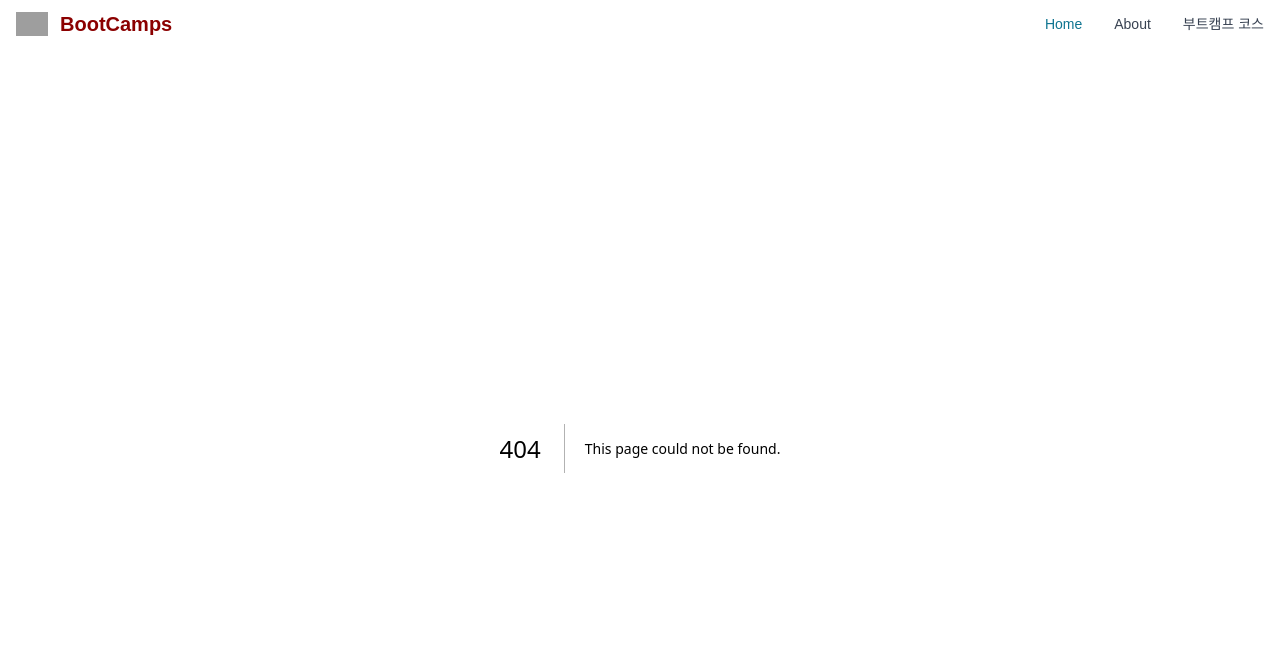
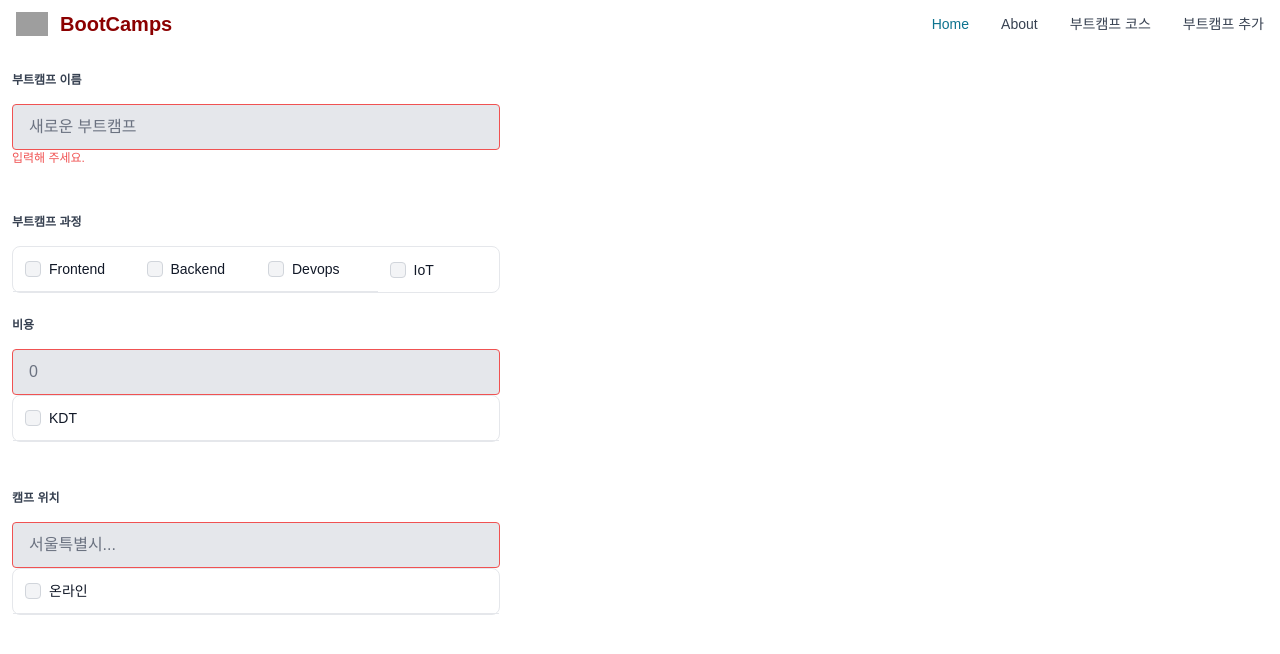
Before and after one commit to jidoil/next-tailwind-typescript-test, a Next.js app: page /makeNewCamp in a window 1280 px wide. Before the commit this address had no page. Shown: the top 654 px of the page. Built offline with nearby package versions, Linux system fonts and the light colour scheme; grey boxes are pictures that could not be loaded.

Commit message:
Make new Camp added.

```diff
--- a/components/NavBar.js
+++ b/components/NavBar.js
@@ -32,6 +32,9 @@ function NavBar() {
                 <Navbar.Link href="/camps">
                     부트캠프 코스
                 </Navbar.Link>
+                <Navbar.Link href="/makeNewCamp">
+                    부트캠프 추가
+                </Navbar.Link>
             </Navbar.Collapse>
         </Navbar>
     )
--- /dev/null
+++ b/pages/makeNewCamp.js
@@ -0,0 +1,123 @@
+import NavBar from "../components/NavBar";
+import Head from "next/head";
+
+function MakeNewCamp() {
+    console.log('About Render')
+    return (
+        <>
+            <form className="w-full max-w-lg" action="/camps" method="post">
+
+                {/*부트 캠프 이름*/}
+                <div className="flex flex-wrap -mx-3 mb-6 mt-6">
+                    <div className="w-full md:w-1/2 px-3 mb-6 md:mb-0">
+                        <label className="block uppercase tracking-wide text-gray-700 text-xs font-bold mb-4"
+                               htmlFor="bootcamp-name">
+                            부트캠프 이름
+                        </label>
+                        <input
+                            className="appearance-none block w-full bg-gray-200 text-gray-700 border border-red-500 rounded py-3 px-4 mb-3 leading-tight focus:outline-none focus:bg-white"
+                            id="bootcamp-name" name="bootcamp-name" type="text" placeholder="새로운 부트캠프" />
+                            <p className="text-red-500 text-xs italic">입력해 주세요.</p>
+                    </div>
+                </div>
+
+                {/*부트 캠프 과정*/}
+                <div className="w-full md:w-1/2 px-3 mb-6 md:mb-0">
+                    <p className="mb-4 font-semibold text-gray-700 dark:text-white text-xs">부트캠프 과정</p>
+                    <ul className="items-center w-full text-sm font-medium text-gray-900 bg-white border border-gray-200 rounded-lg sm:flex dark:bg-gray-700 dark:border-gray-600 dark:text-white">
+                        <li className="w-full border-b border-gray-200 sm:border-b-0 sm:border-r dark:border-gray-600">
+                            <div className="flex items-center pl-3">
+                                <input id="frontend-checkbox-list" type="checkbox" value="frontend"
+                                       className="w-4 h-4 text-blue-600 bg-gray-100 border-gray-300 rounded focus:ring-blue-500 dark:focus:ring-blue-600 dark:ring-offset-gray-700 dark:focus:ring-offset-gray-700 focus:ring-2 dark:bg-gray-600 dark:border-gray-500" />
+                                <label htmlFor="frontend-checkbox-list"
+                                       className="w-full py-3 ml-2 text-sm font-medium text-gray-900 dark:text-gray-300">Frontend</label>
+                            </div>
+                        </li>
+                        <li className="w-full border-b border-gray-200 sm:border-b-0 sm:border-r dark:border-gray-600">
+                            <div className="flex items-center pl-3">
+                                <input id="Backend-checkbox-list" type="checkbox" value="backend"
+                                       className="w-4 h-4 text-blue-600 bg-gray-100 border-gray-300 rounded focus:ring-blue-500 dark:focus:ring-blue-600 dark:ring-offset-gray-700 dark:focus:ring-offset-gray-700 focus:ring-2 dark:bg-gray-600 dark:border-gray-500" />
+                                <label htmlFor="Backend-checkbox-list"
+                                       className="w-full py-3 ml-2 text-sm font-medium text-gray-900 dark:text-gray-300">Backend</label>
+                            </div>
+                        </li>
+                        <li className="w-full border-b border-gray-200 sm:border-b-0 sm:border-r dark:border-gray-600">
+                            <div className="flex items-center pl-3">
+                                <input id="devops-checkbox-list" type="checkbox" value="devops"
+                                       className="w-4 h-4 text-blue-600 bg-gray-100 border-gray-300 rounded focus:ring-blue-500 dark:focus:ring-blue-600 dark:ring-offset-gray-700 dark:focus:ring-offset-gray-700 focus:ring-2 dark:bg-gray-600 dark:border-gray-500" />
+                                <label htmlFor="devops-checkbox-list"
+                                       className="w-full py-3 ml-2 text-sm font-medium text-gray-900 dark:text-gray-300">Devops</label>
+                            </div>
+                        </li>
+                        <li className="w-full dark:border-gray-600">
+                            <div className="flex items-center pl-3">
+                                <input id="iot-checkbox-list" type="checkbox" value="iot"
+                                       className="w-4 h-4 text-blue-600 bg-gray-100 border-gray-300 rounded focus:ring-blue-500 dark:focus:ring-blue-600 dark:ring-offset-gray-700 dark:focus:ring-offset-gray-700 focus:ring-2 dark:bg-gray-600 dark:border-gray-500" />
+                                <label htmlFor="iot-checkbox-list"
+                                       className="w-full py-3 ml-2 text-sm font-medium text-gray-900 dark:text-gray-300">IoT</label>
+                            </div>
+                        </li>
+                    </ul>
+                </div>
+                {/* 비용 */}
+                <div className="flex flex-wrap -mx-3 mb-6">
+                    <div className="w-full md:w-1/2 px-3 mb-2 md:mb-0">
+                        <label className="block uppercase tracking-wide text-gray-700 text-xs font-bold mb-4"
+                               htmlFor="bootcamp-cost">
+                            비용
+                        </label>
+                        <input
+                            className="appearance-none block w-full bg-gray-200 text-gray-700 border border-red-500 rounded py-3 px-4 mb-3 leading-tight focus:outline-none focus:bg-white"
+                            id="bootcamp-cost" name="bootcamp-cost" type="number" placeholder="0" />
+                    </div>
+                    <div className="w-full md:w-1/2 px-3 mb-6 md:mb-0">
+                        <ul className="items-center w-full text-sm font-medium text-gray-900 bg-white border border-gray-200 rounded-lg sm:flex dark:bg-gray-700 dark:border-gray-600 dark:text-white">
+                            <li className="w-full border-b border-gray-200 sm:border-b-0 sm:border-r dark:border-gray-600">
+                                <div className="flex items-center pl-3">
+                                    <input id="cost-kdigital-checkbox-list" type="checkbox" value="kdigital"
+                                           className="w-4 h-4 text-blue-600 bg-gray-100 border-gray-300 rounded focus:ring-blue-500 dark:focus:ring-blue-600 dark:ring-offset-gray-700 dark:focus:ring-offset-gray-700 focus:ring-2 dark:bg-gray-600 dark:border-gray-500" />
+                                    <label htmlFor="cost-kdigital-checkbox-list"
+                                           className="w-full py-3 ml-2 text-sm font-medium text-gray-900 dark:text-gray-300">KDT</label>
+                                </div>
+                            </li>
+                        </ul>
+                    </div>
+                </div>
+
+                {/* 수업 장소 */}
+                <div className="flex flex-wrap -mx-3 mb-6">
+                    <div className="w-full md:w-1/2 px-3 mb-2 md:mb-0">
+                        <label className="block uppercase tracking-wide text-gray-700 text-xs font-bold mb-4"
+                               htmlFor="bootcamp-address">
+                            캠프 위치
+                        </label>
+                        <input
+                            className="appearance-none block w-full bg-gray-200 text-gray-700 border border-red-500 rounded py-3 px-4 mb-3 leading-tight focus:outline-none focus:bg-white"
+                            id="bootcamp-cost" name="bootcamp-address" type="address" placeholder="서울특별시..." />
+                    </div>
+                    <div className="w-full md:w-1/2 px-3 mb-6 md:mb-0">
+                        <ul className="items-center w-full text-sm font-medium text-gray-900 bg-white border border-gray-200 rounded-lg sm:flex dark:bg-gray-700 dark:border-gray-600 dark:text-white">
+                            <li className="w-full border-b border-gray-200 sm:border-b-0 sm:border-r dark:border-gray-600">
+                                <div className="flex items-center pl-3">
+                                    <input id="onoff-checkbox-list" type="checkbox" value="onoff"
+                                           className="w-4 h-4 text-blue-600 bg-gray-100 border-gray-300 rounded focus:ring-blue-500 dark:focus:ring-blue-600 dark:ring-offset-gray-700 dark:focus:ring-offset-gray-700 focus:ring-2 dark:bg-gray-600 dark:border-gray-500" />
+                                    <label htmlFor="onoff-kdigital-checkbox-list"
+                                           className="w-full py-3 ml-2 text-sm font-medium text-gray-900 dark:text-gray-300">온라인</label>
+                                </div>
+                            </li>
+                        </ul>
+                    </div>
+                </div>
+
+                {/* 제출 버튼 */}
+                <div className="w-full md:w-1/3 px-3 mb-6 md:mb-0">
+                    <button type="submit"
+                            className="text-white bg-blue-700 hover:bg-blue-800 focus:ring-4 focus:ring-blue-300 font-medium rounded-lg text-sm px-5 py-2.5 mr-2 mb-2 dark:bg-blue-600 dark:hover:bg-blue-700 focus:outline-none dark:focus:ring-blue-800">
+                        제출
+                    </button>
+                </div>
+            </form>
+        </>
+        );
+}
+export default MakeNewCamp;
```
